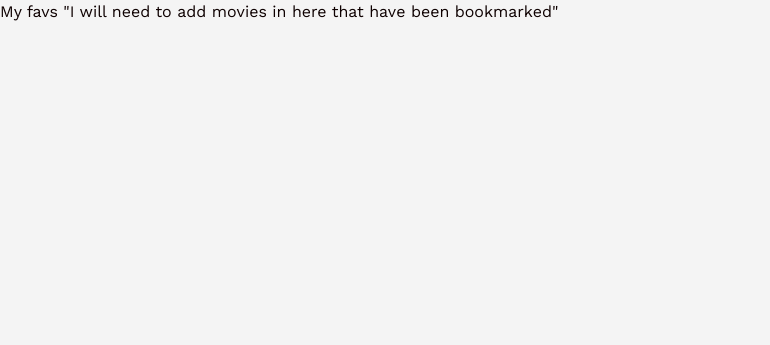
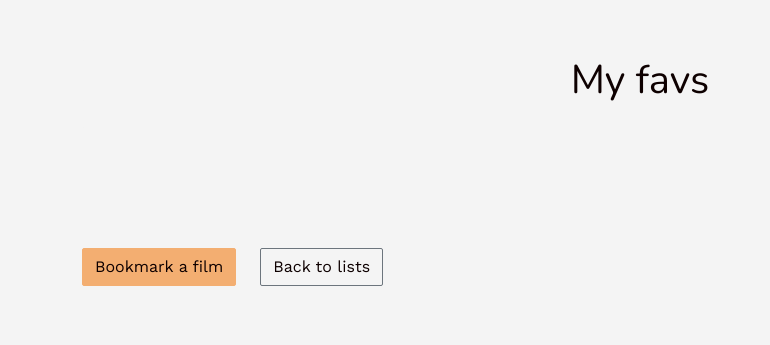
Before and after one commit to KateWright305/rails-watch-list, a Rails app: page /lists/1 in a window 1280 px wide. Shown: the top 345 px of the page, without its empty margins (0-770 px from the left). Run offline with Rails 7, Linux system fonts and the light colour scheme; data comes from the database, SQL or seed files in the repository; data that the repository does not hold is empty; style sheets or scripts are compiled from the project's sources; some libraries are stand-ins or nearby versions.

Commit message:
Film app that works and isn't too ugly

```diff
--- a/app/assets/stylesheets/config/_colors.scss
+++ b/app/assets/stylesheets/config/_colors.scss
@@ -4,7 +4,7 @@
 $red: #FD1015;
 $blue: #0D6EFD;
 $yellow: #FFC65A;
-$orange: #E67E22;
+$orange: #f3ae71;
 $green: #1EDD88;
 $gray: #0E0000;
 $light-gray: #F4F4F4;
--- a/app/assets/stylesheets/pages/_home.scss
+++ b/app/assets/stylesheets/pages/_home.scss
@@ -1 +1,43 @@
 // Specific CSS for your home-page
+ul {
+  list-style-type: none;
+  padding-left: 0;
+}
+
+.list-card {
+  border: none;
+  text-align: center;
+  font-size: large;
+}
+
+.header-card {
+  border: none;
+  text-align: center;
+}
+
+.movie-card {
+  text-align: center;
+  background-color: white;
+}
+
+header {
+  height: 40vh;
+  text-align: center;
+}
+
+a,
+a:link,
+a:visited,
+a:hover,
+a:active {
+  text-decoration: none;
+  color: inherit;
+}
+
+.container {
+  display: flex;
+  flex-direction: column;
+  gap: 20px;
+  padding-top: 40px;
+  padding-bottom: 60px;
+}
--- a/app/views/lists/show.html.erb
+++ b/app/views/lists/show.html.erb
@@ -1,3 +1,41 @@
-<%= @list.name %>
+<div class="container">
+  <div class="card header-card">
+    <div class="card-body">
+      <h1><%= @list.name %></h1>
+    </div>
+  </div>
+</div>
 
-"I will need to add movies in here that have been bookmarked"
+<main>
+  <div class = "container">
+    <div class="row">
+      <% @list.bookmarks.each do |bookmark| %>
+        <div class="col-sm-3">
+          <div class="card movie-card">
+            <%= image_tag "", class: "card-img", alt: "" %>
+            <div class="card-body">
+              <h5><strong><%= bookmark.movie.title %></strong></h5>
+              <p><%= bookmark.movie.overview %></p>
+            </div>
+            <ul class="list-group list-group-flush">
+              <li class="list-group-item"><%= bookmark.movie.rating %><i class="fa-solid fa-star ms-2"></i></li>
+              <li class="list-group-item"><i class="fa-solid fa-quote-left me-2"></i><%= bookmark.comment %><i class="fa-solid fa-quote-right ms-2"></i></li>
+            </ul>
+            <div class="card-body">
+              <%= link_to "Delete", bookmark_path(bookmark), data: {turbo_method: :delete, turbo_confirm: "Are you sure?"} %>
+            </div>
+          </div>
+        </div>
+      <% end %>
+    </div>
+
+    <div class="row row-cols-auto">
+      <div class="col">
+        <%= link_to "Bookmark a film", new_list_bookmark_path(@list), class:"btn btn-warning" %>
+      </div>
+      <div class="col">
+        <%= link_to "Back to lists", lists_path, class:"btn btn-outline-secondary" %>
+      </div>
+    </div>
+  </div>
+</main>
--- a/app/views/shared/_form_new_list.html.erb
+++ b/app/views/shared/_form_new_list.html.erb
@@ -1,4 +1,8 @@
 <%= simple_form_for(list) do |f| %>
   <%= f.input :name %>
-  <%= f.submit %>
+
+  <div class="d-flex gap-2">
+    <%= f.button :submit, class:"btn btn-warning" %>
+    <%= link_to "Back to lists", lists_path, class:"btn btn-outline-secondary" %>
+  </div>
 <% end %>
--- a/config/routes.rb
+++ b/config/routes.rb
@@ -1,5 +1,6 @@
 Rails.application.routes.draw do
   resources :lists, only: [:index, :show, :new, :create] do
-    resources :bookmarks, only: [:new, :create, :destroy]
+    resources :bookmarks, only: [:new, :create]
   end
+  resources :bookmarks, only: [:destroy]
 end
```
Also changed, not shown: app/controllers/bookmarks_controller.rb (+7 -1 lines), app/views/bookmarks/new.html.erb (+21 -5 lines), app/views/lists/index.html.erb (+35 -6 lines), app/views/lists/new.html.erb (+13 -2 lines), app/assets/images/movie_night.jpg (added), app/assets/images/yellow_movie.jpg (added).
